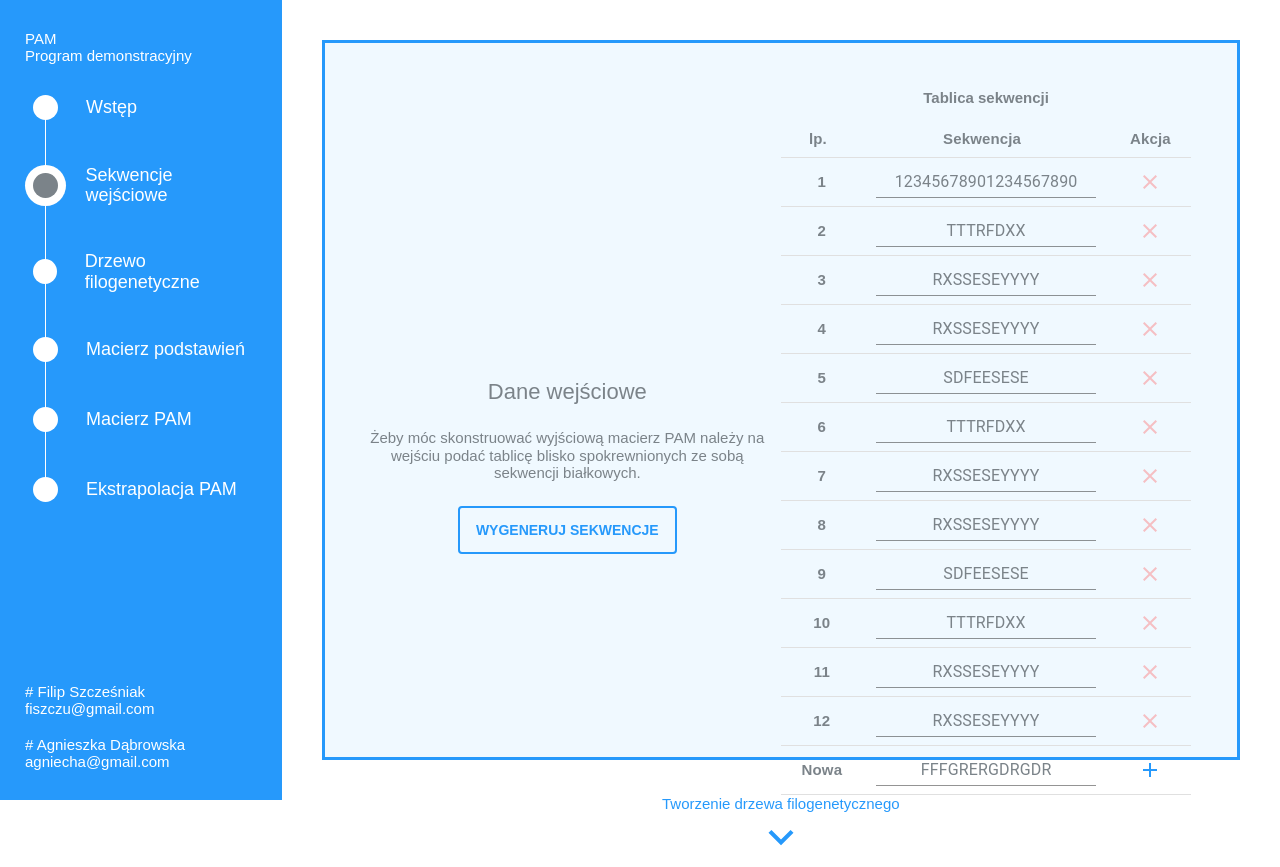
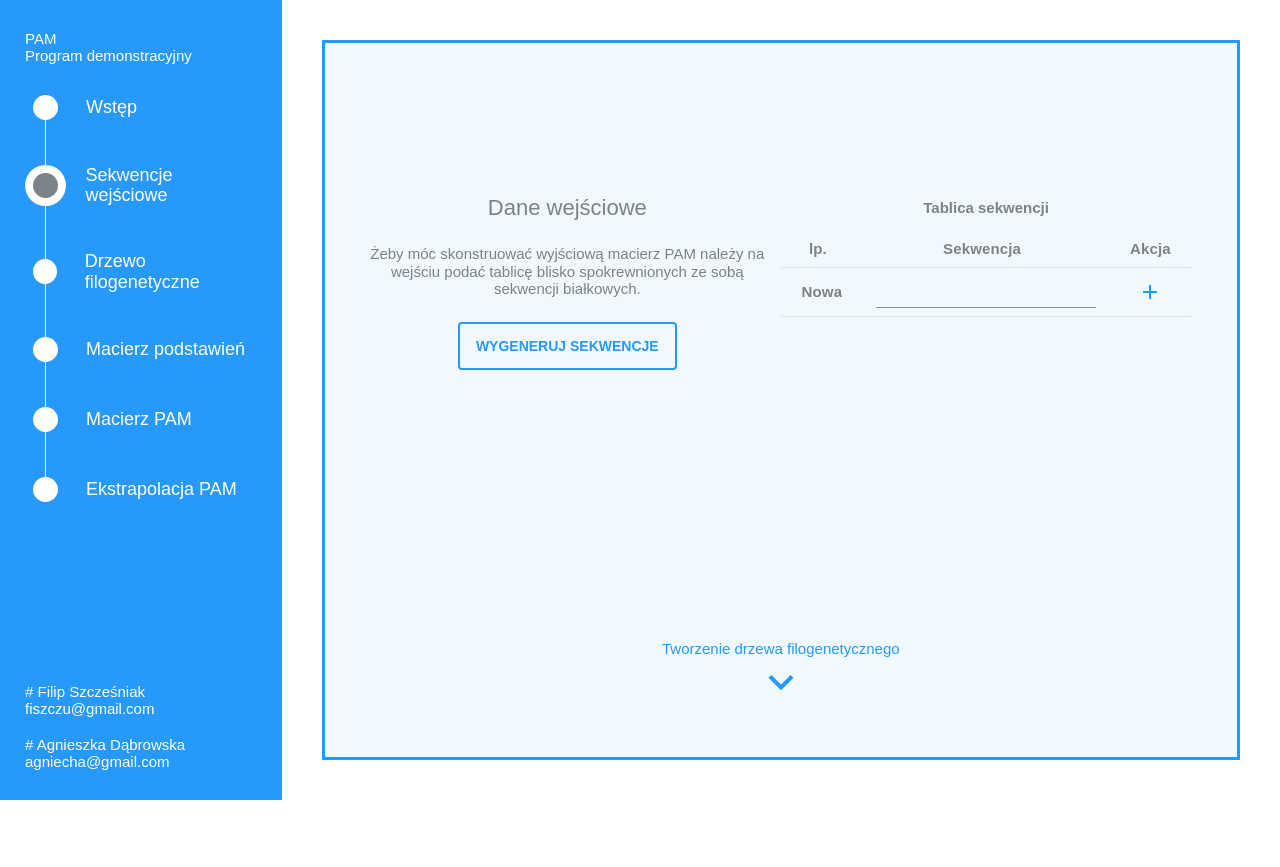
Before and after one commit to Fiszcz/Point-Accepted-Mutation_Algorithm, a React (Create React App) app: page / in a window 1280 px wide. Both pictures are taken after a click on the element "Sekwencje wejściowe". After the commit the page ends 800 px from the top, so only its background shows below. Built offline with nearby package versions, Linux system fonts and the light colour scheme.

Commit message:
implement logic for table of sequences

```diff
--- a/src/components/Navigation.tsx
+++ b/src/components/Navigation.tsx
@@ -26,7 +26,7 @@ export const Navigation: React.FC = () => {
 };
 
 const DotConnector: React.FC = () => <svg height="390" className={css({position: 'absolute', top: 5, left: 20, width: 1})}>
-    <line x1="0" y1="0" x2="0" y2="390" className={css({stroke: 'white', strokeWidth:2})} />
+    <line x1="0" y1="0" x2="0" y2="385" className={css({stroke: 'white', strokeWidth:2})} />
 </svg>;
 
 const DotIndicator: React.FC = () => <span className={dotIndicatorStyle}/>;
--- a/src/pages/EntrySequences/EntrySequencesPage.tsx
+++ b/src/pages/EntrySequences/EntrySequencesPage.tsx
@@ -4,8 +4,26 @@ import {Typography} from "../../components/Typography";
 import {EntrySequencesTable} from "./EntrySequencesTable";
 import {JumpToNextStep} from "../../components/JumpToNextStep";
 import {GenerateButton} from "./GenerateButton";
+import {useState} from "react";
+import {generateRandomSequences} from "../../utils/sequences";
 
 export const EntrySequences = () => {
+    const [sequences, setSequences] = useState<string[]>([]);
+
+    const removeSequence = (index: number) => () => {
+        sequences.splice(index, 1);
+        setSequences([...sequences]);
+    };
+
+    const addSequence = (sequence: string) => {
+        if (sequence)
+            setSequences([...sequences, sequence]);
+    };
+
+    const handleGenerateSequences = () => {
+        setSequences(generateRandomSequences());
+    };
+
     return <div className={entrySequencesPageStyle}>
         <div className={css({display: 'grid', gridGap: '20%', justifyItems: 'center'})}>
             <Typography variant={"headTitle"}>
@@ -17,10 +35,10 @@ export const EntrySequences = () => {
                 sobą sekwencji białkowych.
             </Typography>
 
-            <GenerateButton/>
+            <GenerateButton onClick={handleGenerateSequences}/>
         </div>
 
-        <EntrySequencesTable/>
+        <EntrySequencesTable sequences={sequences} addSequence={addSequence} handleRemoveSequence={removeSequence}/>
 
         <div className={css({gridColumn: '1 / span 2', alignSelf: 'end'})}>
             <JumpToNextStep>Tworzenie drzewa filogenetycznego</JumpToNextStep>
--- a/src/pages/EntrySequences/EntrySequencesTable.tsx
+++ b/src/pages/EntrySequences/EntrySequencesTable.tsx
@@ -4,10 +4,31 @@ import {Add, Clear} from "@material-ui/icons";
 import {css} from "emotion";
 import {theme} from "../../components/theme";
 import {Typography} from "../../components/Typography";
+import {useState} from "react";
 
-const data = ['12345678901234567890', 'TTTRFDXX', 'RXSSESEYYYY', "RXSSESEYYYY", 'SDFEESESE', 'TTTRFDXX', 'RXSSESEYYYY', "RXSSESEYYYY", 'SDFEESESE', 'TTTRFDXX', 'RXSSESEYYYY', "RXSSESEYYYY"];
+const letters = /^[A-Za-z]+$/;
 
-export const EntrySequencesTable = () => {
+interface EntrySequencesTableProps {
+    sequences: string[];
+
+    addSequence: (sequence: string) => void;
+    handleRemoveSequence: (index: number) => () => void;
+}
+
+export const EntrySequencesTable: React.FC<EntrySequencesTableProps> = (props) => {
+    const [newSequence, setNewSequence] = useState<string>('');
+
+    const handleChangeNewSequence = (event: React.ChangeEvent<HTMLInputElement>) => {
+        const inputValue = event.target.value;
+        if (inputValue.match(letters) && inputValue.length < 14)
+            setNewSequence(inputValue.toUpperCase());
+    };
+
+    const handleDetectEnter = (event: React.KeyboardEvent) => {
+        if (event.keyCode === 13)
+            props.addSequence(newSequence);
+    };
+
     return <div className={css({width: '100%'})}>
         <Typography weight={'bold'}>
             Tablica sekwencji
@@ -24,7 +45,7 @@ export const EntrySequencesTable = () => {
                 </TableRow>
             </TableHead>
             <TableBody>
-                {data.map((sequence, index) =>
+                {props.sequences.map((sequence, index) =>
                     <TableRow key={index}>
                         <TableCell className={tableCellStyle}>
                             <Typography weight={'bold'}>{index + 1}</Typography>
@@ -33,28 +54,31 @@ export const EntrySequencesTable = () => {
                             <TextField value={sequence} className={textFieldStyle}/>
                         </TableCell>
                         <TableCell className={tableCellStyle}>
-                            <IconButton>
+                            <IconButton onClick={props.handleRemoveSequence(index)}>
                                 <Clear className={removeSequenceButtonStyle}/>
                             </IconButton>
                         </TableCell>
                     </TableRow>
                 )}
             </TableBody>
+            {props.sequences.length < 10 &&
                 <TableFooter>
                     <TableRow>
                         <TableCell className={tableCellStyle}>
                             <Typography weight={'bold'}>Nowa</Typography>
                         </TableCell>
                         <TableCell className={tableCellStyle}>
-                        <TextField value={'FFFGRERGDRGDR'} className={textFieldStyle}/>
+                            <TextField value={newSequence} className={textFieldStyle} onChange={handleChangeNewSequence}
+                                       onKeyUp={handleDetectEnter}/>
                         </TableCell>
                         <TableCell className={tableCellStyle}>
-                        <IconButton>
+                            <IconButton onClick={() => props.addSequence(newSequence)}>
                                 <Add className={addSequenceButtonStyle}/>
                             </IconButton>
                         </TableCell>
                     </TableRow>
                 </TableFooter>
+            }
         </Table>
     </div>;
 };
--- a/src/pages/EntrySequences/GenerateButton.tsx
+++ b/src/pages/EntrySequences/GenerateButton.tsx
@@ -3,8 +3,12 @@ import {Typography} from "../../components/Typography";
 import {css} from "emotion";
 import {theme} from "../../components/theme";
 
-export const GenerateButton = () => {
-    return <button className={generateButtonStyle}>
+interface GenerateButtonProps {
+    onClick: (event: React.MouseEvent<HTMLButtonElement>) => void;
+}
+
+export const GenerateButton: React.FC<GenerateButtonProps> = ({onClick}) => {
+    return <button className={generateButtonStyle} onClick={onClick}>
         <Typography weight={'bold'} size={14}>
             WYGENERUJ SEKWENCJE
         </Typography>
--- /dev/null
+++ b/src/utils/sequences.ts
@@ -0,0 +1,21 @@
+function randomIntFromInterval(min: number, max: number) {
+    return Math.floor(Math.random() * (max - min + 1) + min);
+}
+
+const possibleCharacters = 'ABCDEFGHIJKLMNOPQRSTUVWXYZ';
+
+export const generateRandomSequences = () => {
+    const numberRandomSequences = randomIntFromInterval(6, 10);
+    const lengthOfSequences = randomIntFromInterval(6, 13);
+
+    const sequences = [];
+    for (let i = 0; i < numberRandomSequences; i++) {
+        let sequence = '';
+        for (let n = 0; n < lengthOfSequences; n++) {
+            sequence += possibleCharacters[randomIntFromInterval(0, possibleCharacters.length-1)];
+        }
+        sequences.push(sequence);
+    }
+
+    return sequences;
+};
```
Lines whose indentation alone changed are shown as unchanged.
